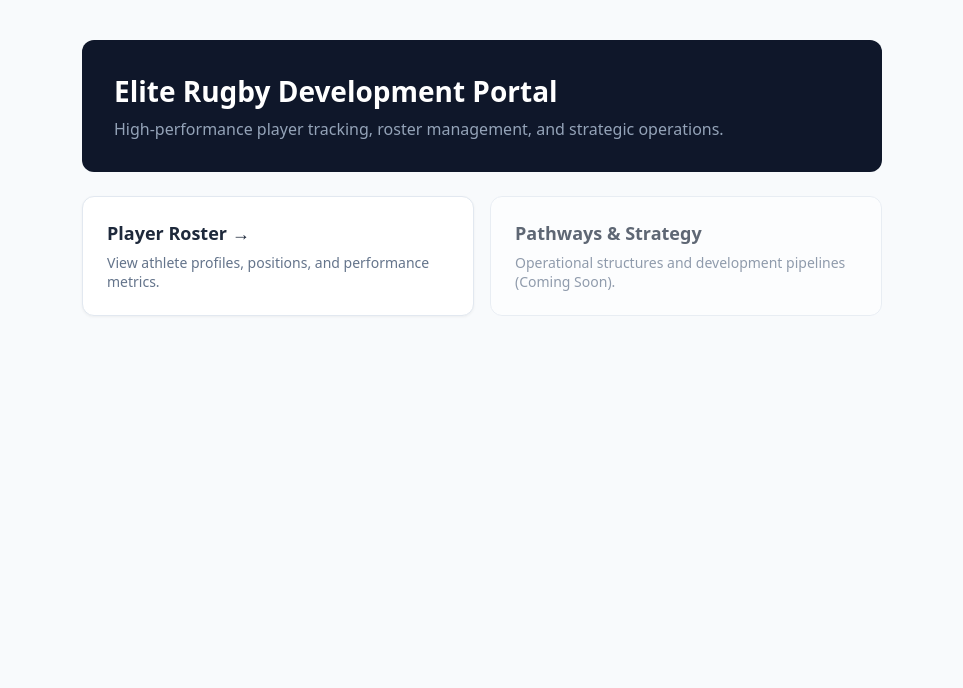
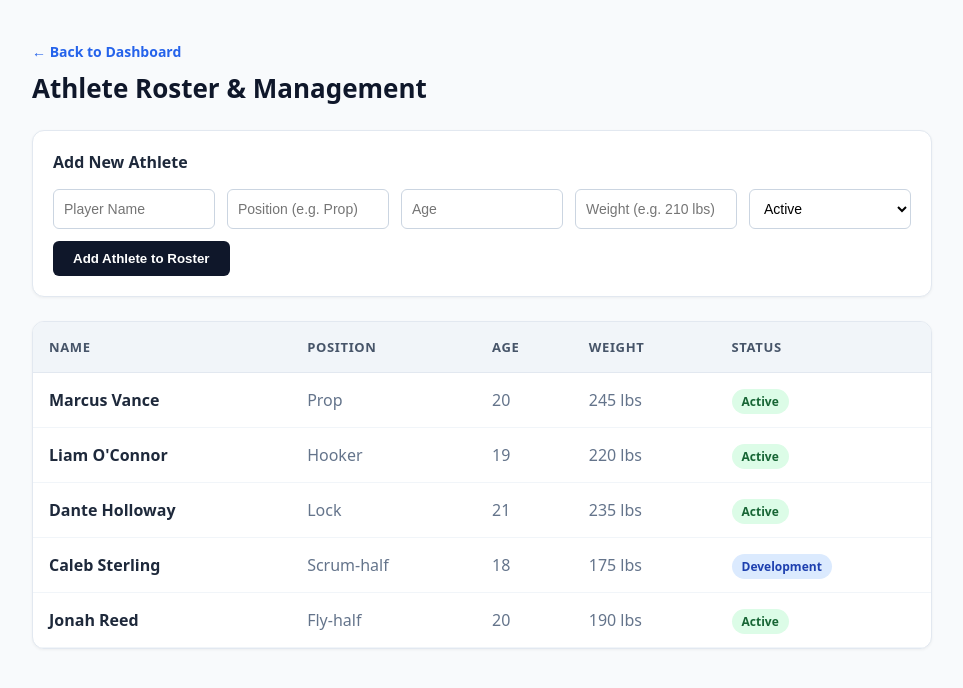
Before and after one commit to KGross16/Rugby2, a Next.js app: page / in a window 1280 px wide. Shown: the top 688 px of the page, without its empty margins (158-1121 px from the left). Built offline with nearby package versions, Linux system fonts and the light colour scheme.

Commit message:
Refactor Home to PlayersPage with player management
Refactored Home component to PlayersPage, added player management features including form for adding new players and displaying player roster.

```diff
--- a/app/page.tsx
+++ b/app/page.tsx
@@ -1,29 +1,131 @@
-export default function Home() {
+"client";
+import Link from "next/link";
+import { useState } from "react";
+
+export default function PlayersPage() {
+  const [players, setPlayers] = useState([
+    { id: "1", name: "Marcus Vance", position: "Prop", age: 20, weight: "245 lbs", status: "Active" },
+    { id: "2", name: "Liam O'Connor", position: "Hooker", age: 19, weight: "220 lbs", status: "Active" },
+    { id: "3", name: "Dante Holloway", position: "Lock", age: 21, weight: "235 lbs", status: "Active" },
+    { id: "4", name: "Caleb Sterling", position: "Scrum-half", age: 18, weight: "175 lbs", status: "Development" },
+    { id: "5", name: "Jonah Reed", position: "Fly-half", age: 20, weight: "190 lbs", status: "Active" },
+  ]);
+
+  const [form, setForm] = useState({ name: "", position: "", age: "", weight: "", status: "Active" });
+
+  const handleSubmit = (e: React.FormEvent) => {
+    e.preventDefault();
+    if (!form.name || !form.position) return;
+
+    const newPlayer = {
+      id: Date.now().toString(),
+      name: form.name,
+      position: form.position,
+      age: Number(form.age) || 18,
+      weight: form.weight || "180 lbs",
+      status: form.status as "Active" | "Injured" | "Development",
+    };
+
+    setPlayers([newPlayer, ...players]);
+    setForm({ name: "", position: "", age: "", weight: "", status: "Active" });
+  };
+
   return (
     <main style={{ minHeight: "100vh", backgroundColor: "#f8fafc", fontFamily: "system-ui, sans-serif", padding: "40px 20px" }}>
-      <div style={{ maxWidth: "800px", margin: "0 auto" }}>
+      <div style={{ maxWidth: "900px", margin: "0 auto" }}>
 
-        {/* Header Section */}
-        <div style={{ backgroundColor: "#0f172a", color: "white", padding: "32px", borderRadius: "12px", marginBottom: "24px", boxShadow: "0 4px 6px -1px rgb(0 0_0 / 0.1)" }}>
-          <h1 style={{ margin: "0 0 8px 0", fontSize: "28px", fontWeight: "700" }}>Elite Rugby Development Portal</h1>
-          <p style={{ margin: "0", color: "#94a3b8", fontSize: "16px" }}>High-performance player tracking, roster management, and strategic operations.</p>
+        {/* Navigation & Header */}
+        <div style={{ marginBottom: "24px" }}>
+          <Link href="/" style={{ color: "#2563eb", textDecoration: "none", fontSize: "14px", fontWeight: "600" }}>
+            &larr; Back to Dashboard
+          </Link>
+          <h1 style={{ margin: "8px 0 0 0", fontSize: "26px", fontWeight: "700", color: "#0f172a" }}>Athlete Roster & Management</h1>
         </div>
 
-        {/* Quick Actions Grid */}
-        <div style={{ display: "grid", gridTemplateColumns: "repeat(auto-fit, minmax(240px, 1fr))", gap: "16px" }}>
+        {/* Add Player Form */}
+        <form onSubmit={handleSubmit} style={{ backgroundColor: "white", padding: "20px", borderRadius: "12px", border: "1px solid #e2e8f0", marginBottom: "24px", boxShadow: "0 1px 3px 0 rgb(0 0 0 / 0.05)" }}>
+          <h3 style={{ margin: "0 0 16px 0", fontSize: "16px", color: "#1e293b" }}>Add New Athlete</h3>
+          <div style={{ display: "grid", gridTemplateColumns: "repeat(auto-fit, minmax(140px, 1fr))", gap: "12px", marginBottom: "12px" }}>
+            <input
+              type="text"
+              placeholder="Player Name"
+              value={form.name}
+              onChange={e => setForm({...form, name: e.target.value})}
+              style={{ padding: "10px", borderRadius: "6px", border: "1px solid #cbd5e1", fontSize: "14px" }}
+              required
+            />
+            <input
+              type="text"
+              placeholder="Position (e.g. Prop)"
+              value={form.position}
+              onChange={e => setForm({...form, position: e.target.value})}
+              style={{ padding: "10px", borderRadius: "6px", border: "1px solid #cbd5e1", fontSize: "14px" }}
+              required
+            />
+            <input
+              type="number"
+              placeholder="Age"
+              value={form.age}
+              onChange={e => setForm({...form, age: e.target.value})}
+              style={{ padding: "10px", borderRadius: "6px", border: "1px solid #cbd5e1", fontSize: "14px" }}
+            />
+            <input
+              type="text"
+              placeholder="Weight (e.g. 210 lbs)"
+              value={form.weight}
+              onChange={e => setForm({...form, weight: e.target.value})}
+              style={{ padding: "10px", borderRadius: "6px", border: "1px solid #cbd5e1", fontSize: "14px" }}
+            />
+            <select
+              value={form.status}
+              onChange={e => setForm({...form, status: e.target.value})}
+              style={{ padding: "10px", borderRadius: "6px", border: "1px solid #cbd5e1", fontSize: "14px", backgroundColor: "white" }}
+            >
+              <option value="Active">Active</option>
+              <option value="Development">Development</option>
+              <option value="Injured">Injured</option>
+            </select>
+          </div>
+          <button type="submit" style={{ backgroundColor: "#0f172a", color: "white", padding: "10px 20px", borderRadius: "6px", border: "none", fontWeight: "600", cursor: "pointer" }}>
+            Add Athlete to Roster
+          </button>
+        </form>
 
-          <a href="/players" style={{ textDecoration: "none" }}>
-            <div style={{ backgroundColor: "white", padding: "24px", borderRadius: "12px", border: "1px solid #e2e8f0", transition: "all 0.2s", boxShadow: "0 1px 3px 0 rgb(0 0 0 / 0.05)" }}>
-              <h3 style={{ margin: "0 0 8px 0", color: "#1e293b", fontSize: "18px" }}>Player Roster &rarr;</h3>
-              <p style={{ margin: "0", color: "#64748b", fontSize: "14px" }}>View athlete profiles, positions, and performance metrics.</p>
-            </div>
-          </a>
-
-          <div style={{ backgroundColor: "white", padding: "24px", borderRadius: "12px", border: "1px solid #e2e8f0", opacity: "0.7" }}>
-            <h3 style={{ margin: "0 0 8px 0", color: "#1e293b", fontSize: "18px" }}>Pathways & Strategy</h3>
-            <p style={{ margin: "0", color: "#64748b", fontSize: "14px" }}>Operational structures and development pipelines (Coming Soon).</p>
-          </div>
-
+        {/* Player Table Container */}
+        <div style={{ backgroundColor: "white", borderRadius: "12px", border: "1px solid #e2e8f0", overflow: "hidden", boxShadow: "0 1px 3px 0 rgb(0 0 0 / 0.05)" }}>
+          <table style={{ width: "100%", borderCollapse: "collapse", textAlign: "left" }}>
+            <thead>
+              <tr style={{ backgroundColor: "#f1f5f9", borderBottom: "1px solid #e2e8f0", color: "#475569", fontSize: "13px", textTransform: "uppercase", letterSpacing: "0.05em" }}>
+                <th style={{ padding: "16px" }}>Name</th>
+                <th style={{ padding: "16px" }}>Position</th>
+                <th style={{ padding: "16px" }}>Age</th>
+                <th style={{ padding: "16px" }}>Weight</th>
+                <th style={{ padding: "16px" }}>Status</th>
+              </tr>
+            </thead>
+            <tbody>
+              {players.map((player) => (
+                <tr key={player.id} style={{ borderBottom: "1px solid #f1f5f9" }}>
+                  <td style={{ padding: "16px", fontWeight: "600", color: "#1e293b" }}>{player.name}</td>
+                  <td style={{ padding: "16px", color: "#64748b" }}>{player.position}</td>
+                  <td style={{ padding: "16px", color: "#64748b" }}>{player.age}</td>
+                  <td style={{ padding: "16px", color: "#64748b" }}>{player.weight}</td>
+                  <td style={{ padding: "16px" }}>
+                    <span style={{
+                      padding: "4px 10px",
+                      borderRadius: "20px",
+                      fontSize: "12px",
+                      fontWeight: "600",
+                      backgroundColor: player.status === "Active" ? "#dcfce7" : player.status === "Development" ? "#dbeafe" : "#fef3c7",
+                      color: player.status === "Active" ? "#166534" : player.status === "Development" ? "#1e40af" : "#92400e"
+                    }}>
+                      {player.status}
+                    </span>
+                  </td>
+                </tr>
+              ))}
+            </tbody>
+          </table>
         </div>
 
       </div>
```
